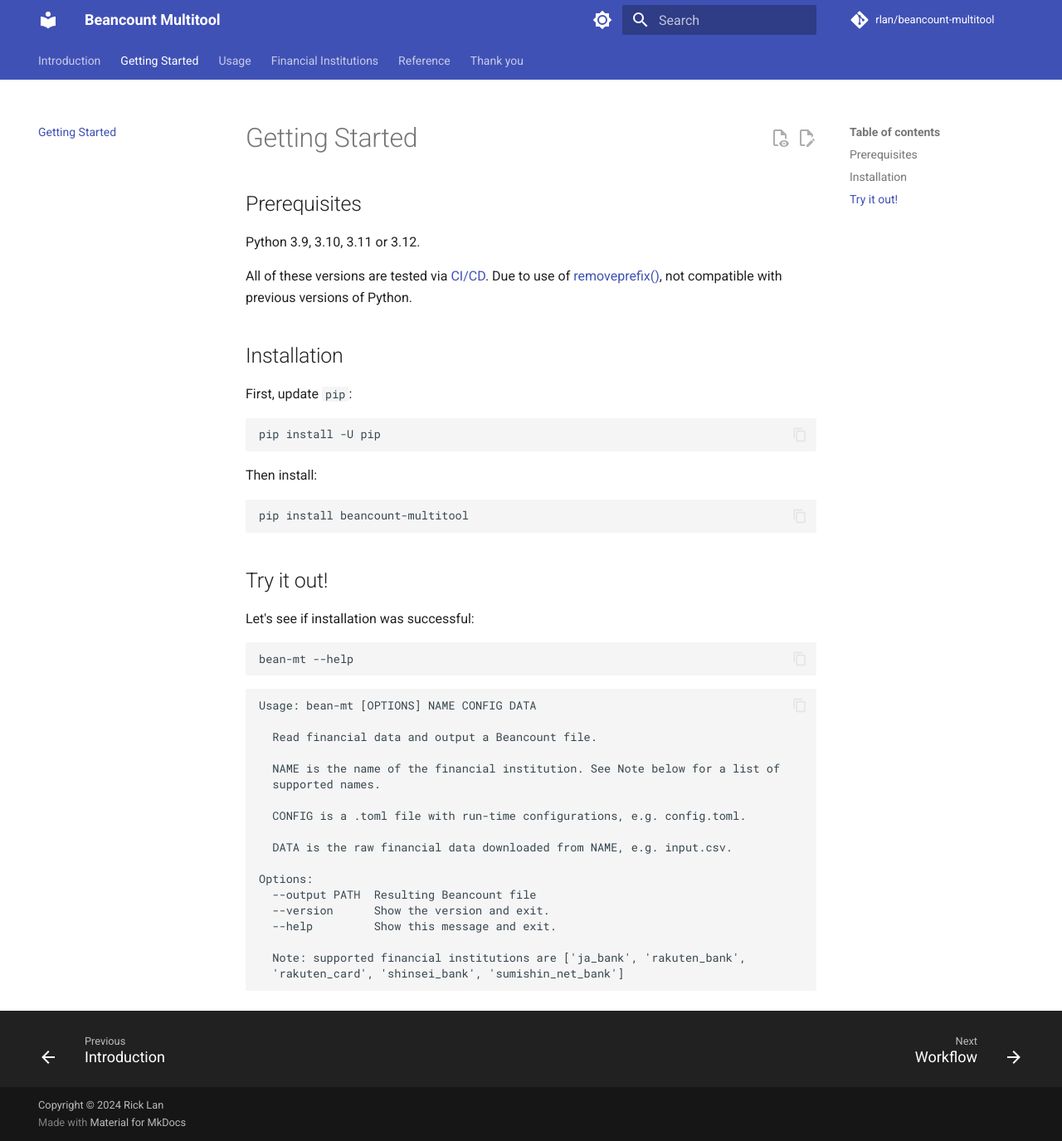
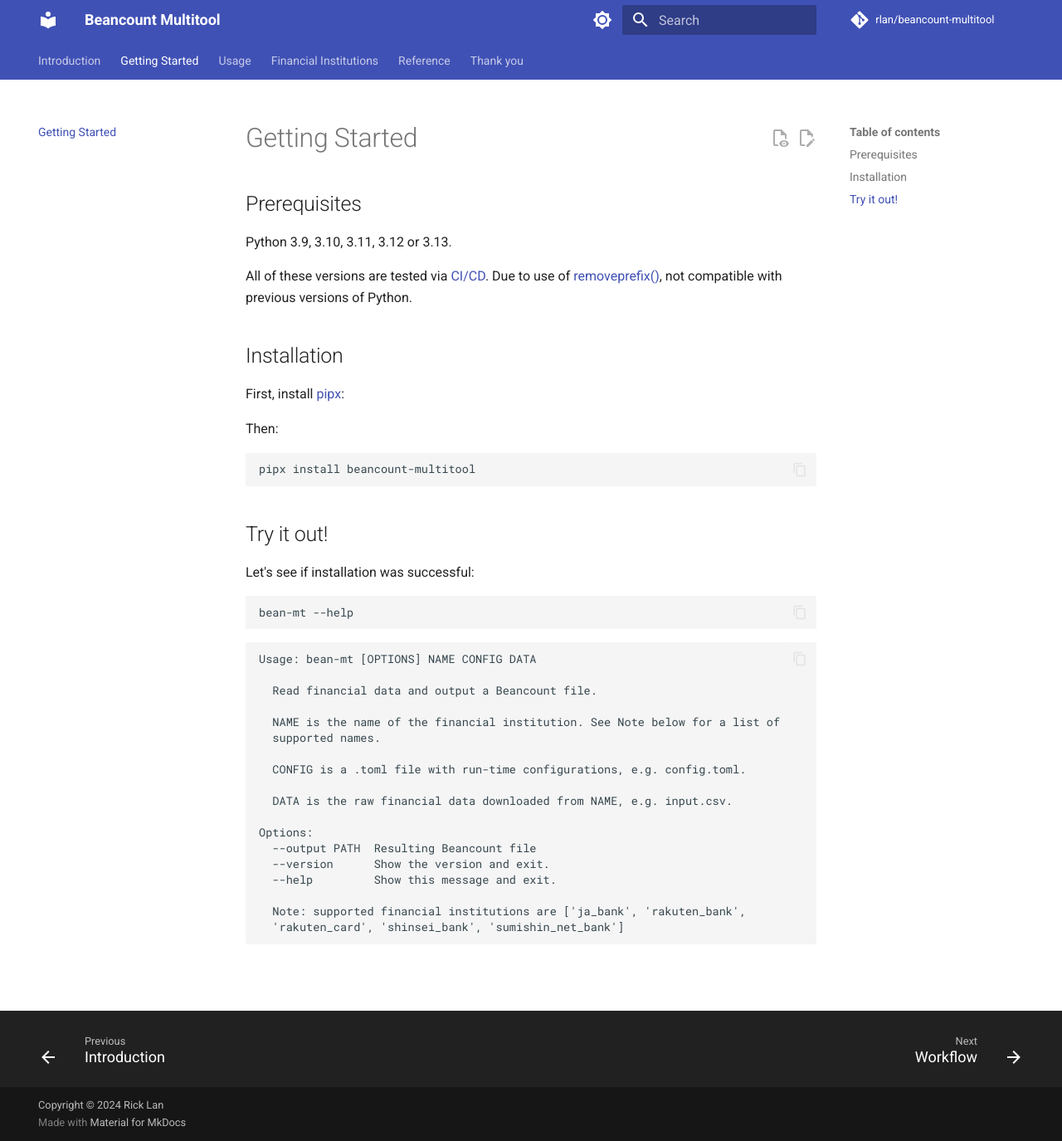
Before and after one commit to rlan/beancount-multitool, an MkDocs documentation site: the page built from docs/getting-started/index.md, in a window 1280 px wide and 1375 px high. Shown: the whole window at 83% size. Built offline with MkDocs 1.6.1 and Material for MkDocs 9.7.7, drawn with Linux system fonts in a browser that asks for light colours; comment, search, counter and statistics services are not loaded.

Commit message:
Update installation instructions

````diff
--- a/docs/getting-started/index.md
+++ b/docs/getting-started/index.md
@@ -2,22 +2,18 @@
 
 ## Prerequisites
 
-Python 3.9, 3.10, 3.11 or 3.12.
+Python 3.9, 3.10, 3.11, 3.12 or 3.13.
 
-All of these versions are tested via [CI/CD]. Due to use of [removeprefix()][], not compatible with previous versions of Python.
+All of these versions are tested via [CI/CD]. Due to use of [removeprefix()], not compatible with previous versions of Python.
 
 ## Installation
 
-First, update `pip`:
+First, install [pipx]:
+
+Then:
 
 ```sh
-pip install -U pip
-```
-
-Then install:
-
-```sh
-pip install beancount-multitool
+pipx install beancount-multitool
 ```
 
 ## Try it out!
@@ -52,3 +48,4 @@
 
 [removeprefix()]: https://docs.python.org/3/library/stdtypes.html#str.removeprefix
 [CI/CD]: https://github.com/rlan/beancount-multitool/actions/workflows/tests.yml
+[pipx]: https://github.com/pypa/pipx
````
